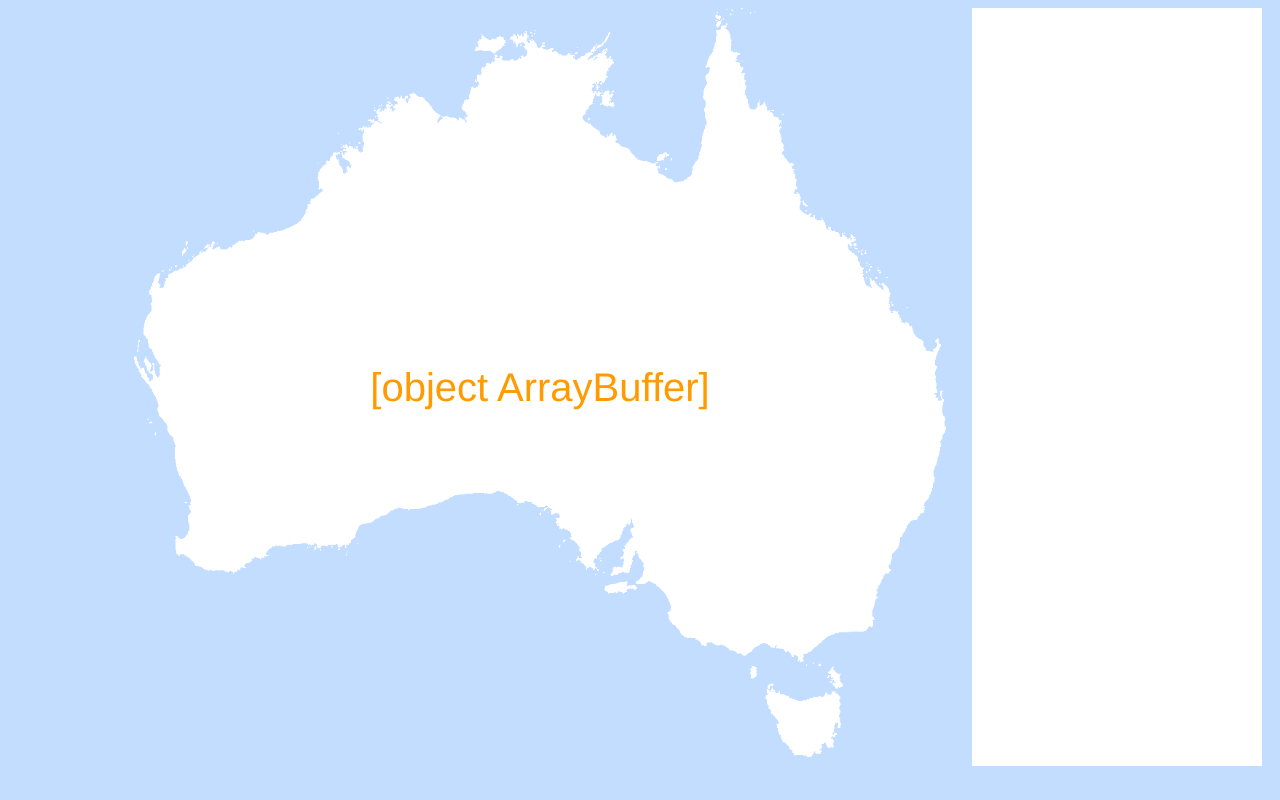
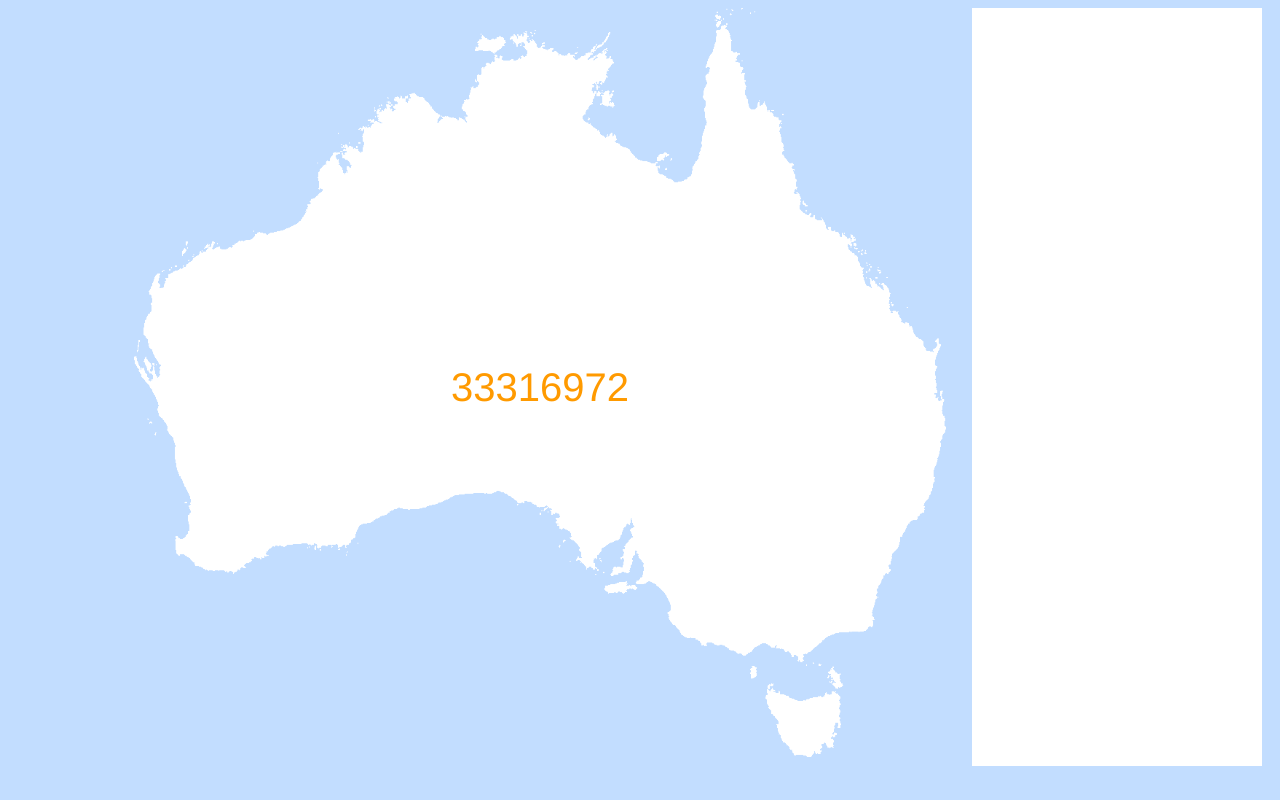
Before and after one commit to jnmaloney/OpenSolarClient, a plain HTML site: page index.html in a window 1280 px wide. Drawn offline with Linux system fonts and the light colour scheme.

Commit message:
Add files via upload

```diff
--- a/index.html
+++ b/index.html
@@ -83,7 +83,7 @@
       var blob = new Blob([this.response], {type: 'text/plain'});
 
       var fileReader = new FileReader();
-      fileReader.readAsArrayBuffer(blob);
+      fileReader.readAsText(blob);
       fileReader.onload = function(event) {
         let arrayBuffer = fileReader.result;
         var text = document.createTextNode(arrayBuffer);
```
